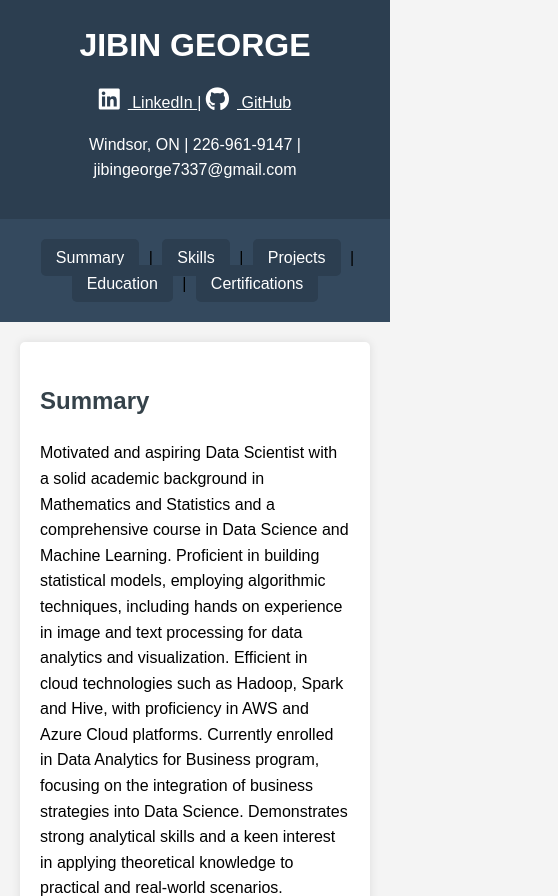
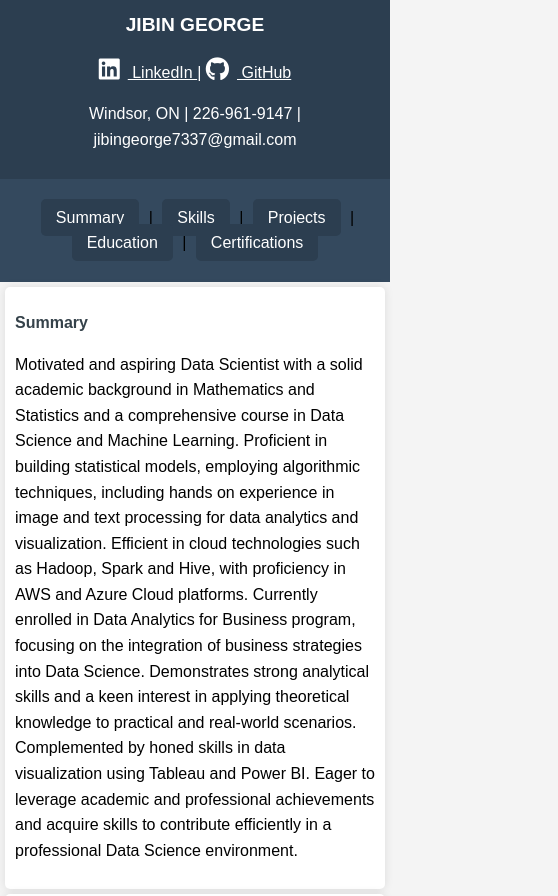
Before and after one commit to jibnorge/Portfolio, a plain HTML site: page index.html in a window 390 px wide. Shown: the top 896 px of the page, 558 px wide, since content can reach past the window. Drawn offline with Linux system fonts and the light colour scheme.

Commit message:
Update style.css

```diff
--- a/styles.css
+++ b/styles.css
@@ -38,3 +38,42 @@ footer {
     bottom: 0;
     width: 100%;
 }
+
+/* Media Queries for Responsive Design */
+@media (max-width: 768px) {
+    header {
+        padding: 15px 0;
+    }
+
+    section {
+        margin: 10px;
+        padding: 15px;
+    }
+
+    h1 {
+        font-size: 1.5em;
+    }
+
+    h2 {
+        font-size: 1.2em;
+    }
+}
+
+@media (max-width: 480px) {
+    header {
+        padding: 10px 0;
+    }
+
+    section {
+        margin: 5px;
+        padding: 10px;
+    }
+
+    h1 {
+        font-size: 1.2em;
+    }
+
+    h2 {
+        font-size: 1em;
+    }
+}
```
